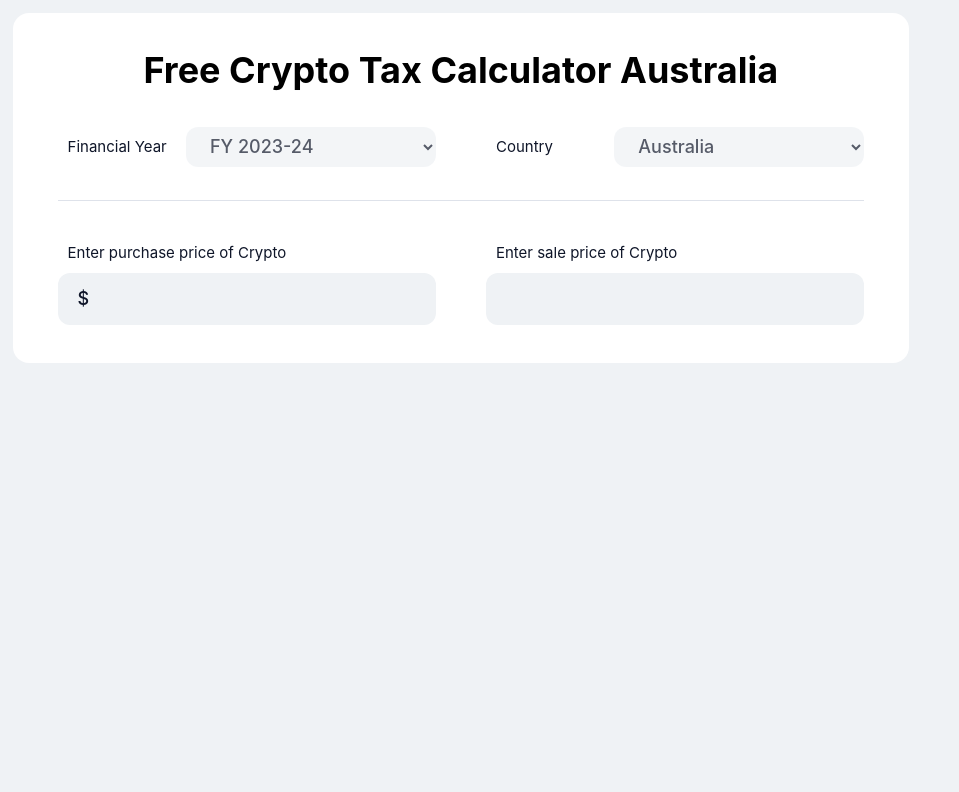
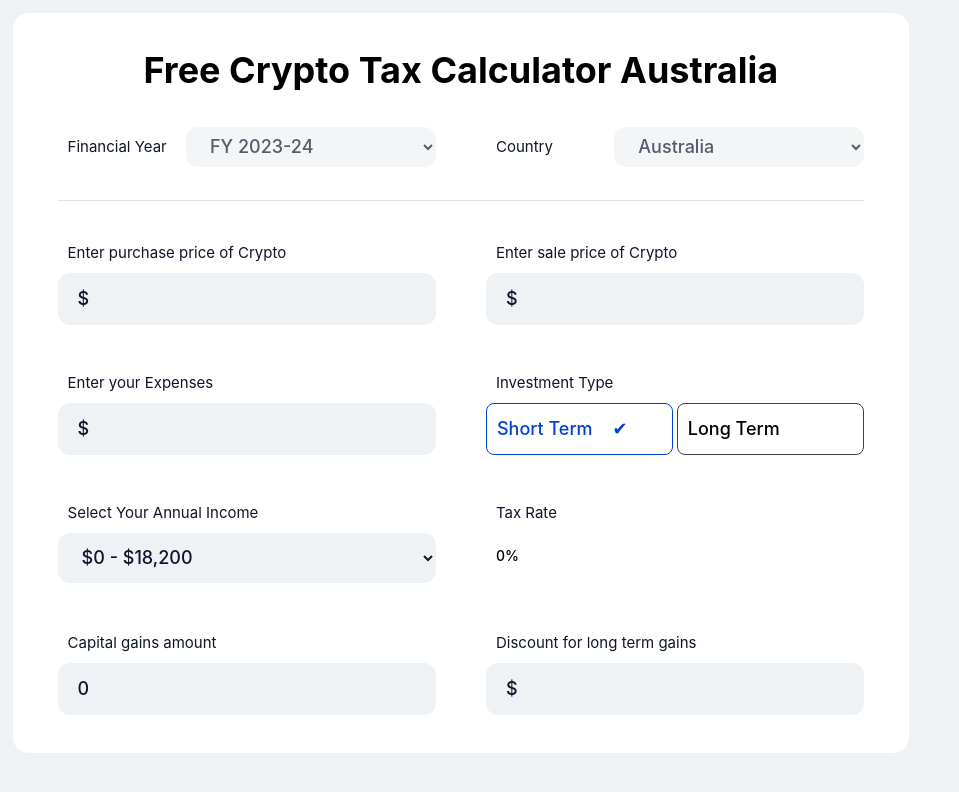
Before and after one commit to ShubhaamTiwary/Koinx-Assignment, a React (Create React App) app: page / in a window 1280 px wide. Shown: the top 792 px of the page, without its empty margins (0-959 px from the left). Built offline with nearby package versions, Linux system fonts and the light colour scheme; the HTML template or start-up script is replaced by a standard one.

Commit message:
added long and short term buttons

```diff
--- a/src/App.css
+++ b/src/App.css
@@ -73,16 +73,17 @@
   width: 30%;
   margin-left: 10px;
 }
-#block-div{
+
+#block-div {
   display: flex;
   justify-content: space-between;
-  justify-content: center;
+  /* justify-content: center; */
   width: 70%;
   height: 40px;
 }
 
 
-#block{
+#block {
   background-color: rgb(239, 242, 245);
   font-family: Inter;
   font-size: 18px;
@@ -93,46 +94,58 @@
   color: #0F1629;
   border-radius: 12px;
   margin-left: 8px;
-  height:100%;
+  height: 100%;
   width: 100%;
   text-align: left;
   padding-left: 20px;
 }
 
-#line{
+#block-rate {
+  font-family: Inter;
+  font-size: 14px;
+  font-weight: 500;
+  line-height: 17px;
+  letter-spacing: 0em;
+  text-align: left;
+  padding-left: 10px;
+}
+
+
+#line {
   width: 100%;
   border-bottom: 1px solid #C9CFDD99;
   height: 1px;
 }
 
 
-.row2 .left{
+.row2 .left {
   flex-direction: column;
 }
 
-.row2 #block{
+.row2 #block {
   margin-left: 0px;
 }
 
-.row2 .right{
+.row2 .right {
   justify-content: flex-end;
 }
 
-.inner-right{
+.inner-right {
   width: 100%;
   display: flex;
   flex-direction: column;
 }
 
-.row2 #text{
+.row2 #text {
   width: 100%;
 }
-.row2 #block-div{
+
+.row2 #block-div {
   width: 100%;
   height: 50px;
 }
 
-#block{
+#block {
   border: none;
 }
 
@@ -140,3 +153,35 @@ input:focus {
   outline: none;
   border: none;
 }
+
+#select-box {
+  height: 100%;
+  width: 49%;
+  border: 1px solid #3E424A;
+  border-radius: 8px;
+  display: flex;
+  flex-direction: column;
+  justify-content: center;
+}
+
+#select-box p {
+  font-family: Inter;
+  font-size: 18px;
+  font-weight: 500;
+  line-height: 22px;
+  letter-spacing: 0em;
+  text-align: left;
+  padding-left: 10px;
+  height: 100%;
+  cursor: pointer;
+}
+
+#tick {
+  display: inline;
+  margin-left: 5px;
+  font-size: 18px;
+}
+
+#block::after {
+  border: none;
+}
--- a/src/App.js
+++ b/src/App.js
@@ -2,15 +2,42 @@ import { useState } from 'react';
 import './App.css';
 
 function App() {
-  const [inputValue, setInputValue] = useState('$ ');
+  const [inputValue, setInputValue] = useState('$');
+  const [inputValue2, setInputValue2] = useState('$');
+  const [inputValue3, setInputValue3] = useState('$');
 
-  const [price,setPrice]=useState(0);
+  const [purchase_price,setPurchase_price]=useState(0);
+  const [sale_price,setSale_price]=useState(0);
+  const [expenses,setExpenses]=useState(0);
+  const [type,setType]=useState('short');
+  const [annual,setAnnual]=useState(0);
 
-  const handleInputChange = (event) => {
+  const handleInputChangePurchase = (event) => {
     const numericValue = event.target.value.replace(/[^0-9]/g, '');
-    setPrice(numericValue);
+    setPurchase_price(numericValue);
     setInputValue('$ ' + numericValue);
   };
+  const handleInputChangeSale = (event) => {
+    const numericValue = event.target.value.replace(/[^0-9]/g, '');
+    setSale_price(numericValue);
+    setInputValue2('$ ' + numericValue);
+  };
+
+  const handleInputChangeExpenses = (event) => {
+    const numericValue = event.target.value.replace(/[^0-9]/g, '');
+    setExpenses(numericValue);
+    setInputValue3('$ ' + numericValue);
+  };
+
+  const tickCSS={color: '#0141CF' , border: '1px solid #0141CF'};
+
+  const taxRate=[
+    '0%',
+    'Nil + 19% of excess over $18,200',
+    '$5,092 + 32.5% of excess over $45,000',
+    '$29,467 + 37% of excess over $120,000',
+    '$51,667 + 45% of excess over $180,000',
+  ]
 
 
   return (
@@ -56,7 +83,7 @@ function App() {
               id='block'
               type="text"
               value={inputValue}
-              onChange={handleInputChange}
+              onChange={handleInputChangePurchase}
             />
           </div>
         </div>
@@ -66,9 +93,102 @@ function App() {
               <p>Enter sale price of Crypto</p>
             </div>
             <div id='block-div'>
-              <input id='block'>
+              <input
+                id='block'
+                type="text"
+                value={inputValue2}
+                onChange={handleInputChangeSale}
+              />
+            </div>
+          </div>
+        </div>
+      </div>
 
-              </input>
+      <div className='row2'>
+        <div className='left'>
+          <div id='text'>
+            <p>Enter your Expenses</p>
+          </div>
+          <div id='block-div'>
+            <input
+              id='block'
+              type="text"
+              value={inputValue3}
+              onChange={handleInputChangeExpenses}
+            />
+          </div>
+        </div>
+        <div className='right'>
+          <div className='inner-right'>
+            <div id='text'>
+              <p>Investment Type</p>
+            </div>
+            <div id='block-div'>
+              <div id='select-box' style={type=='short'?tickCSS:null} onClick={()=>{setType('short');}}>
+                <p>Short Term {type=='short'?<p id='tick'>✔</p>:null}</p>
+              </div>
+              <div id='select-box' style={type=='long'?tickCSS:null} onClick={()=>{setType('long');}}>
+                <p>Long Term {type=='long'?<p id='tick'>✔</p>:null}</p>
+              </div>
+            </div>
+          </div>
+        </div>
+      </div>
+      <div className='row2'>
+        <div className='left'>
+          <div id='text'>
+            <p>Select Your Annual Income</p>
+          </div>
+          <div id='block-div'>
+            <select id='block' onChange={(e)=>{setAnnual(e.target.value)}}>
+              <option value="0">$0 - $18,200</option>
+              <option value="1">$18,201 - $45,000</option>
+              <option value="2">$45,001 - $120,000</option>
+              <option value="3">$120,001 - $180,000</option>
+              <option value="4">$180,001+</option>
+            </select>
+          </div>
+        </div>
+        <div className='right'>
+          <div className='inner-right'>
+            <div id='text'>
+              <p>Tax Rate</p>
+            </div>
+            <div id='block-div'>
+              <div id='block-rate'>
+                <p>{taxRate[annual]}</p>
+              </div>
+            </div>
+          </div>
+        </div>
+      </div>
+
+      <div className='row2'>
+        <div className='left'>
+          <div id='text'>
+            <p>Capital gains amount</p>
+          </div>
+          <div id='block-div'>
+            <input
+              id='block'
+              type="text"
+              value={sale_price-expenses-purchase_price}
+              onChange={handleInputChangePurchase}
+            />
+          </div>
+        </div>
+        <div className='right'>
+          <div className='inner-right'>
+            <div id='text'>
+              <p>Discount for long term gains</p>
+            </div>
+            <div id='block-div'>
+              <input
+                id='block'
+                type="text"
+                value={inputValue2}
+                onChange={handleInputChangeSale}
+              />
             </div>
           </div>
         </div>
```
